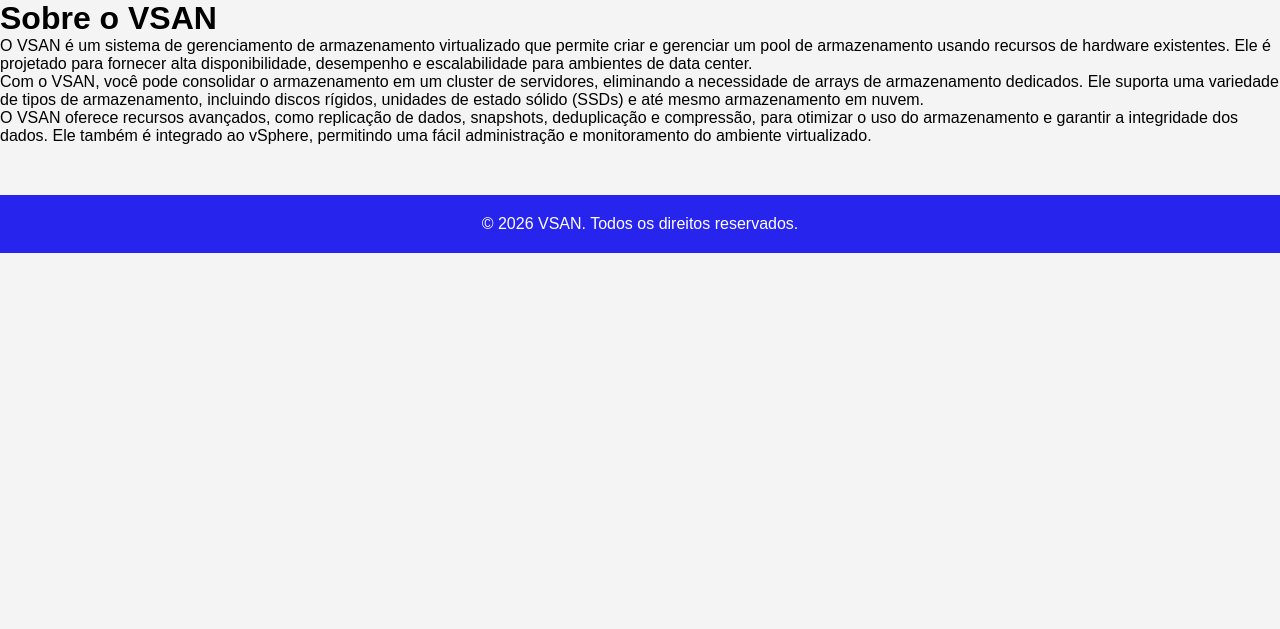
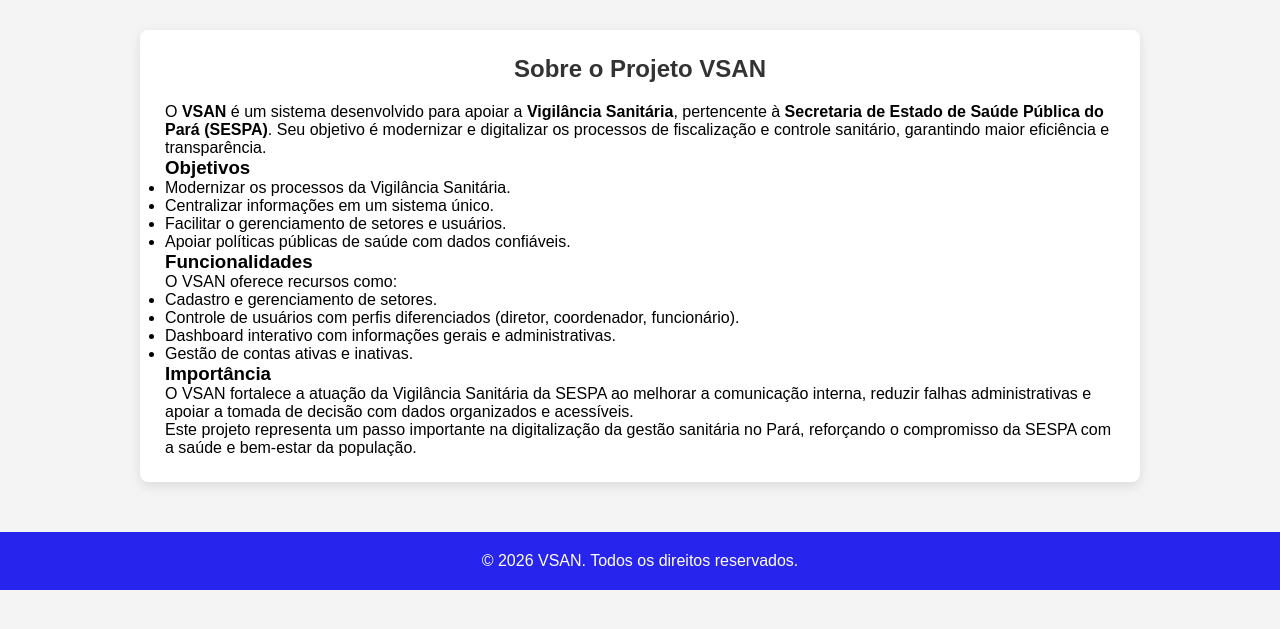
Before and after one commit to Jailsonsalima/vsan, a Django app: page /about/ in a window 1280 px wide. Shown: the part 72-701 px from the top of the page. Run offline with Django 5.2, Linux system fonts and the light colour scheme.

Commit message:
atualizada a pagina sobre

```diff
--- a/templates/about.html
+++ b/templates/about.html
@@ -1,8 +1,35 @@
 {% extends 'base.html' %}
 
 {% block content %}
-    <h1>Sobre o VSAN</h1>
-    <p>O VSAN é um sistema de gerenciamento de armazenamento virtualizado que permite criar e gerenciar um pool de armazenamento usando recursos de hardware existentes. Ele é projetado para fornecer alta disponibilidade, desempenho e escalabilidade para ambientes de data center.</p>
-    <p>Com o VSAN, você pode consolidar o armazenamento em um cluster de servidores, eliminando a necessidade de arrays de armazenamento dedicados. Ele suporta uma variedade de tipos de armazenamento, incluindo discos rígidos, unidades de estado sólido (SSDs) e até mesmo armazenamento em nuvem.</p>
-    <p>O VSAN oferece recursos avançados, como replicação de dados, snapshots, deduplicação e compressão, para otimizar o uso do armazenamento e garantir a integridade dos dados. Ele também é integrado ao vSphere, permitindo uma fácil administração e monitoramento do ambiente virtualizado.</p>
+<div class="dashboard-container">
+    <h2>Sobre o Projeto VSAN</h2>
+    <p>O <strong>VSAN</strong> é um sistema desenvolvido para apoiar a <strong>Vigilância Sanitária</strong>, pertencente à <strong>Secretaria de Estado de Saúde Pública do Pará (SESPA)</strong>. Seu objetivo é modernizar e digitalizar os processos de fiscalização e controle sanitário, garantindo maior eficiência e transparência.</p>
+<section class="about-section">
+    <h3>Objetivos</h3>
+    <ul>
+        <li>Modernizar os processos da Vigilância Sanitária.</li>
+        <li>Centralizar informações em um sistema único.</li>
+        <li>Facilitar o gerenciamento de setores e usuários.</li>
+        <li>Apoiar políticas públicas de saúde com dados confiáveis.</li>
+    </ul>
+</section>
+
+<section class="about-section">
+    <h3>Funcionalidades</h3>
+    <p>O VSAN oferece recursos como:</p>
+    <ul>
+        <li>Cadastro e gerenciamento de setores.</li>
+        <li>Controle de usuários com perfis diferenciados (diretor, coordenador, funcionário).</li>
+        <li>Dashboard interativo com informações gerais e administrativas.</li>
+        <li>Gestão de contas ativas e inativas.</li>
+    </ul>
+</section>
+
+<section class="about-section">
+    <h3>Importância</h3>
+    <p>O VSAN fortalece a atuação da Vigilância Sanitária da SESPA ao melhorar a comunicação interna, reduzir falhas administrativas e apoiar a tomada de decisão com dados organizados e acessíveis.</p>
+</section>
+
+<p>Este projeto representa um passo importante na digitalização da gestão sanitária no Pará, reforçando o compromisso da SESPA com a saúde e bem-estar da população.</p>
+</div>
 {% endblock %}
```
